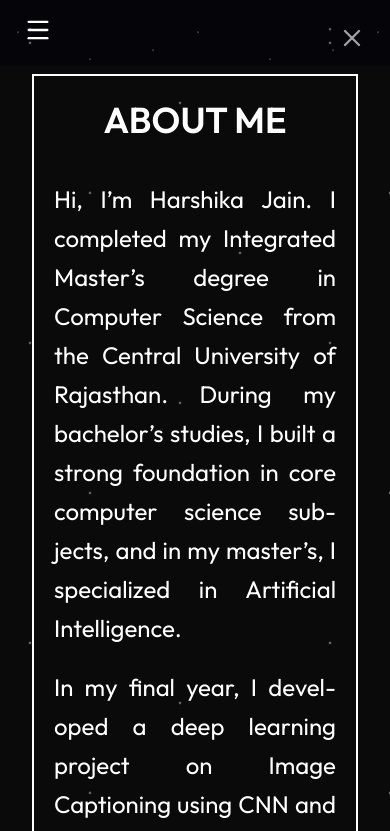
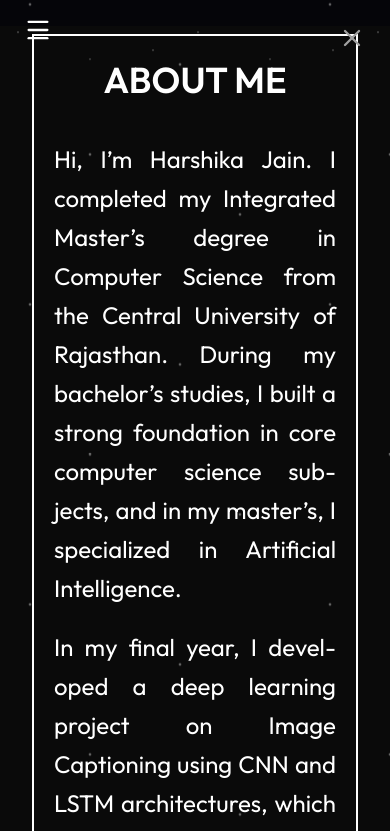
Before and after one commit to Harshikajain23/Portfolio_Harshika, a React (Vite) app in the folder vite-project/: page /about in a window 390 px wide. Shown: the top 831 px of the page. Built offline with nearby package versions, Linux system fonts and the light colour scheme.

Commit message:
Update About.jsx

```diff
--- a/vite-project/src/Pages/About.jsx
+++ b/vite-project/src/Pages/About.jsx
@@ -33,7 +33,7 @@ const About = () => {
 
   return (
     <motion.div
-      className="inset-0 bg-neutral-950 text-white z-50 overflow-y-auto"
+      className="inset-0 bg-neutral-950 text-white z-50 overflow-y-auto -mt-10 md:mt-0"
       variants={curtainVariants}
       initial="initial"
       animate="animate"
```
